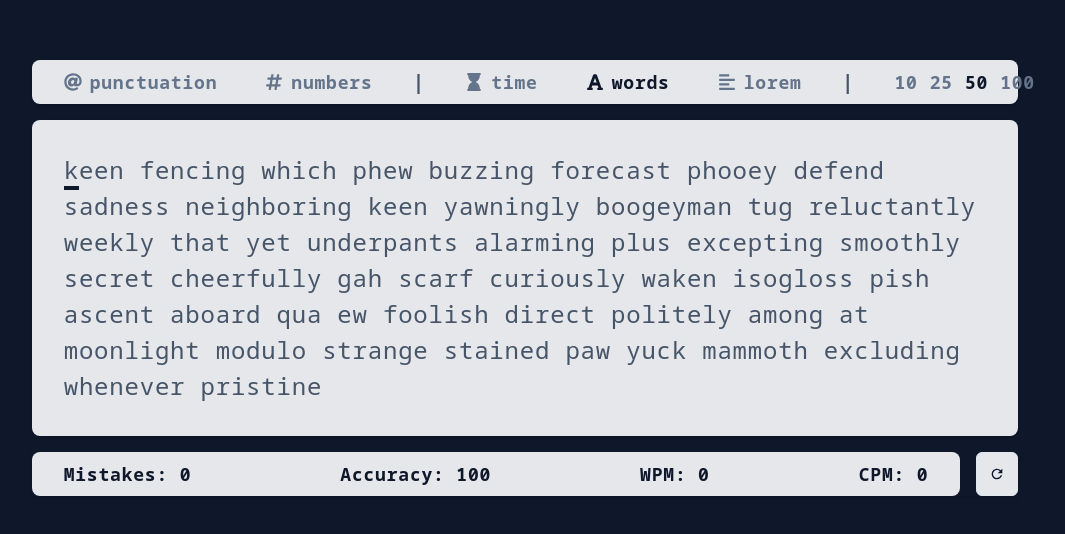
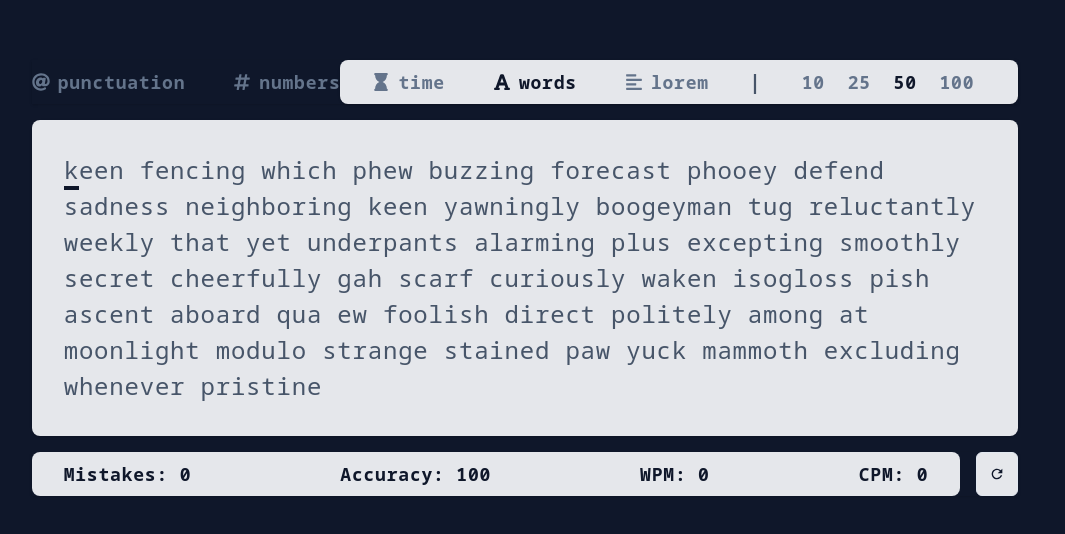
Before and after one commit to ihssmaheel-dev/type-type-go, a React (Vite) app: page / in a window 1280 px wide. Shown: the part 122-656 px from the top of the page, without its empty margins (115-1180 px from the left). Built offline with nearby package versions, Linux system fonts and the light colour scheme.

Commit message:
Refactor: Render the new component "ModeSelectorContainer" in the TypingTestHeaderBar and change the ui

```diff
--- a/src/components/TypingTestHeaderBar.tsx
+++ b/src/components/TypingTestHeaderBar.tsx
@@ -2,6 +2,7 @@ import React from 'react';
 import TypingOptionsBar from './TypingOptionsBar';
 import ModeSelector from './ModeSelector';
 import ModeSelectorOptions from './ModeSelectorOptions';
+import ModeSelectorContainer from './ModeSelectorContainer';
 
 type ModeType = "time" | "words" | "lorem";
 
@@ -14,23 +15,11 @@ interface TypingTestHeaderBarProps {
 	onChangeWords: (words: number) => void;
 }
 
-const Divider: React.FC = () => {
+const TypingTestHeaderBar: React.FC<TypingTestHeaderBarProps> = ({ mode, maxWords, maxTime, onModeChange, onChangeTime, onChangeWords }) => {
 	return (
-		<span className="text-slate-600 text-xl mx-10 font-extrabold">|</span>
-	)
-}
-
-const TypingTestHeaderBar: React.FC<TypingTestHeaderBarProps> = ({ mode, maxWords, maxTime, onModeChange, onChangeTime, onChangeWords }) => {
-	const timeOptions = [15, 30, 60];
-	const wordOptions = [10, 25, 50, 100];
-
-	return (
-		<div className="w-10/12 p-2 px-8 rounded-lg bg-gray-200 shadow text-lg font-bold flex items-center text-slate-500 select-none">
+		<div className='w-10/12 flex text-lg font-bold text-slate-500 shadow select-none'>
 			<TypingOptionsBar />
-			<Divider />
-			<ModeSelector mode={mode} onModeChange={onModeChange} />
-			<Divider />
-			<ModeSelectorOptions mode={mode} timeOptions={timeOptions} maxTime={maxTime} onChangeTime={onChangeTime} wordOptions={wordOptions} maxWords={maxWords} onChangeWords={onChangeWords}/>
+			<ModeSelectorContainer mode={mode} onModeChange={onModeChange} maxTime={maxTime} onChangeTime={onChangeTime} maxWords={maxWords} onChangeWords={onChangeWords}/>
 		</div>
 	);
 };
```
